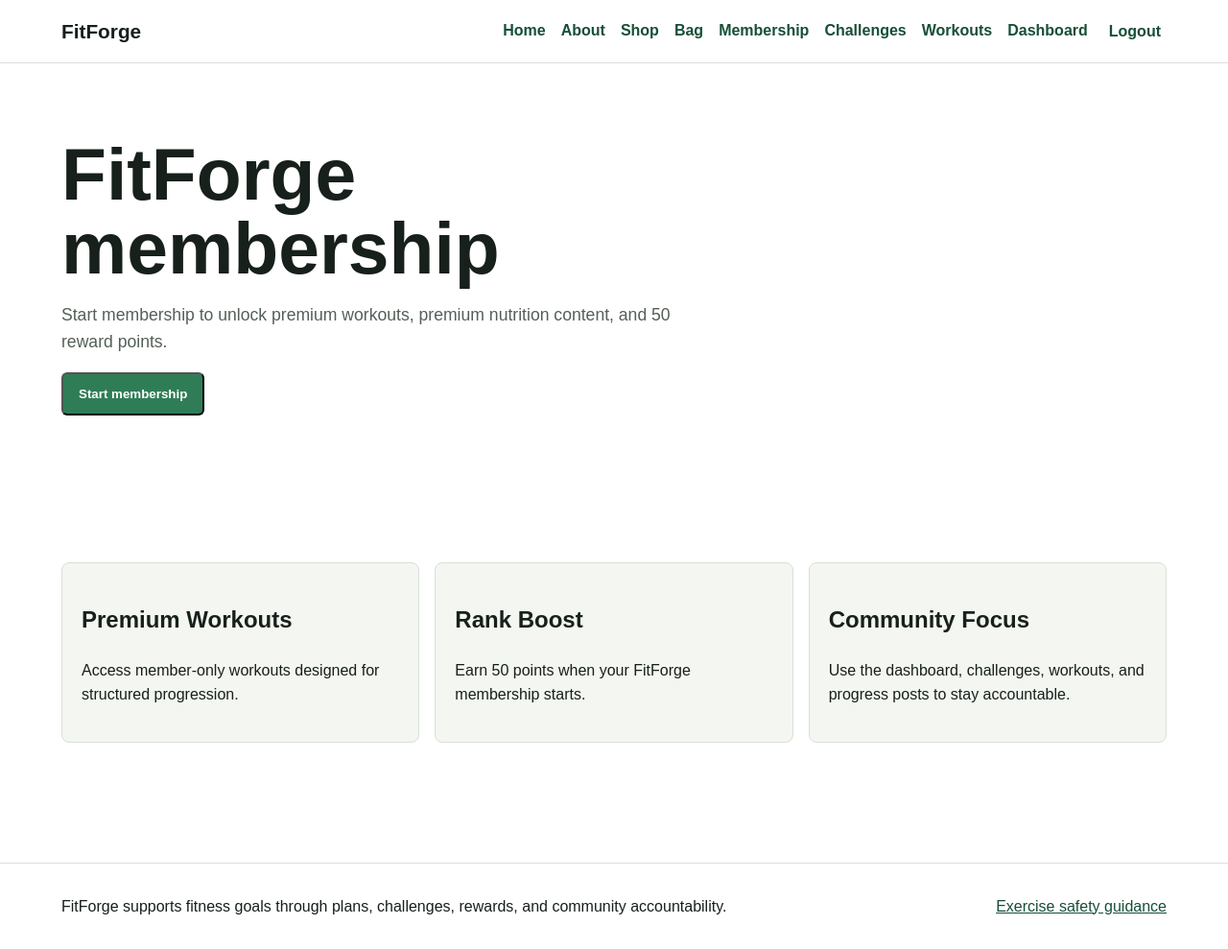
After one commit to OviO17/fitforge, a Django app: page /membership/ in a window 1280 px wide. The commit adds this page. Shown: the whole page at 96% size. Run offline with Django 5.2, Linux system fonts and the light colour scheme; the visitor is signed in with stand-in values (Sample User, id 1); data comes from the database, SQL or seed files in the repository.

Commit message:
Add membership subscription flow

```diff
--- a/fitforge/urls.py
+++ b/fitforge/urls.py
@@ -30,6 +30,7 @@ urlpatterns = [
     path('workouts/', include('workouts.urls')),
     path('shop/', include('catalog.urls')),
     path('checkout/', include('orders.urls')),
+    path('membership/', include('memberships.urls')),
 ]
 
 handler404 = 'core.views.custom_404'
--- /dev/null
+++ b/memberships/urls.py
@@ -0,0 +1,8 @@
+from django.urls import path
+
+from . import views
+
+urlpatterns = [
+    path('', views.membership_detail, name='membership_detail'),
+    path('start/', views.start_membership, name='start_membership'),
+]
--- a/memberships/views.py
+++ b/memberships/views.py
@@ -1,3 +1,46 @@
-from django.shortcuts import render
+from datetime import timedelta
 
-# Create your views here.
+from django.contrib import messages
+from django.contrib.auth.decorators import login_required
+from django.shortcuts import redirect, render
+from django.utils import timezone
+
+from rewards.models import RewardEvent
+from rewards.services import award_points
+
+from .models import Membership
+
+
+@login_required
+def membership_detail(request):
+    membership, _ = Membership.objects.get_or_create(user=request.user)
+    return render(
+        request,
+        'memberships/detail.html',
+        {
+            'membership': membership,
+            'page_title': 'FitForge Membership',
+            'meta_description': 'Start a FitForge membership to unlock premium workouts and earn reward points.',
+        },
+    )
+
+
+@login_required
+def start_membership(request):
+    if request.method != 'POST':
+        return redirect('membership_detail')
+
+    membership, _ = Membership.objects.get_or_create(user=request.user)
+    membership.status = Membership.ACTIVE
+    membership.current_period_end = timezone.now() + timedelta(days=30)
+    membership.stripe_subscription_id = membership.stripe_subscription_id or 'development-subscription'
+    membership.save()
+    award_points(
+        request.user,
+        RewardEvent.SUBSCRIPTION_STARTED,
+        50,
+        'Started FitForge membership',
+        idempotency_key='membership_started',
+    )
+    messages.success(request, 'Membership activated. Premium workouts are now unlocked.')
+    return redirect('membership_detail')
--- a/static/css/styles.css
+++ b/static/css/styles.css
@@ -114,6 +114,11 @@ nav a,
     text-decoration: none;
 }
 
+.button-secondary {
+    margin-left: 0.5rem;
+    background: var(--ink);
+}
+
 .section-grid {
     display: grid;
     grid-template-columns: repeat(auto-fit, minmax(220px, 1fr));
--- a/templates/accounts/dashboard.html
+++ b/templates/accounts/dashboard.html
@@ -5,6 +5,7 @@
     <h1>Your FitForge dashboard</h1>
     <p>{{ current_rank }} rank · {{ points }} points · {{ membership.get_status_display }} membership</p>
     <a class="button" href="{% url 'edit_profile' %}">Edit profile</a>
+    <a class="button button-secondary" href="{% url 'membership_detail' %}">Membership</a>
 </section>
 
 <section class="content-band">
--- a/templates/base.html
+++ b/templates/base.html
@@ -16,6 +16,7 @@
             <a href="{% url 'about' %}">About</a>
             <a href="{% url 'product_list' %}">Shop</a>
             <a href="{% url 'view_bag' %}">Bag</a>
+            <a href="{% url 'membership_detail' %}">Membership</a>
             <a href="{% url 'challenge_list' %}">Challenges</a>
             <a href="{% url 'workout_list' %}">Workouts</a>
             {% if user.is_authenticated %}
--- /dev/null
+++ b/templates/memberships/detail.html
@@ -0,0 +1,31 @@
+{% extends "base.html" %}
+
+{% block content %}
+<section class="page-header">
+    <h1>FitForge membership</h1>
+    {% if membership.is_active %}
+        <p>Your membership is active until {{ membership.current_period_end|date:"d M Y" }}. Premium workouts are unlocked.</p>
+    {% else %}
+        <p>Start membership to unlock premium workouts, premium nutrition content, and 50 reward points.</p>
+        <form method="post" action="{% url 'start_membership' %}">
+            {% csrf_token %}
+            <button class="button" type="submit">Start membership</button>
+        </form>
+    {% endif %}
+</section>
+
+<section class="section-grid">
+    <article>
+        <h2>Premium Workouts</h2>
+        <p>Access member-only workouts designed for structured progression.</p>
+    </article>
+    <article>
+        <h2>Rank Boost</h2>
+        <p>Earn 50 points when your FitForge membership starts.</p>
+    </article>
+    <article>
+        <h2>Community Focus</h2>
+        <p>Use the dashboard, challenges, workouts, and progress posts to stay accountable.</p>
+    </article>
+</section>
+{% endblock %}
```
